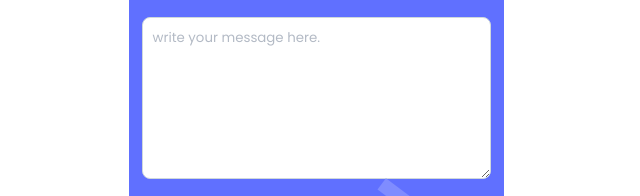
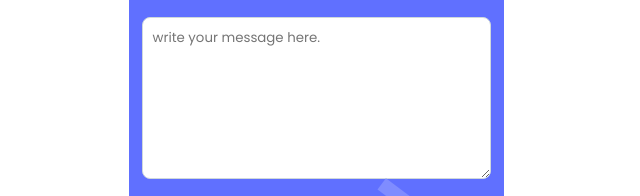
Before and after one commit to ahmed025566/My-Portfolio, a website: page index.html in a window 1280 px wide. Shown: the part 5323-5519 px from the top of the page, 324-964 px from the left. Drawn offline with Linux system fonts and the light colour scheme.

Commit message:
Fix textarea place holder

```diff
--- a/index.css
+++ b/index.css
@@ -1131,6 +1131,8 @@ textarea {
   padding: 10px;
   margin-left: 24px;
   margin-right: 24px;
+  color: #000;
+
 }
 
 .get-in-touch {
--- a/index.html
+++ b/index.html
@@ -246,7 +246,7 @@
         <label for="email"></label>
         <input type="email" name="user_email" id="email" placeholder="Write your email here" required>
         <label for="msg"></label>
-        <textarea name="user_message" id="msg" maxlength="500" rows="7">write your message here.</textarea>
+        <textarea name="user_message" id="msg" maxlength="500" rows="7" placeholder="write your message here."></textarea>
         <button type="submit" class="get-in-touch">Get in touch</button>
       </form>
       <div class="shape"></div>
```
